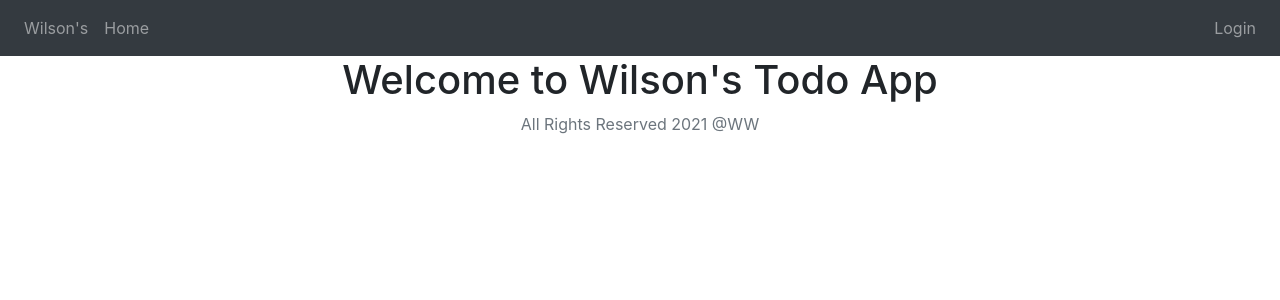
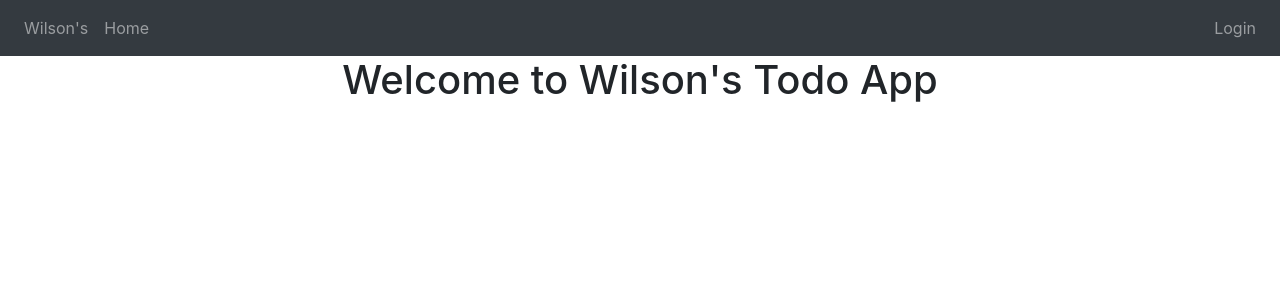
Before and after one commit to yzwang-13/todo-frontend, a React (Create React App) app: page / in a window 1280 px wide. Shown: the top 300 px of the page. Built offline with nearby package versions, Linux system fonts and the light colour scheme.

Commit message:
remove footer for now

```diff
--- a/src/components/Layouts/FooterComponent.jsx
+++ b/src/components/Layouts/FooterComponent.jsx
@@ -1,9 +1,9 @@
 const FooterComponent = (props) => {
 	return (
 		<div className="container">
-			<footer className="footer footer-copyright">
+			{/* <footer className="footer footer-copyright">
 				<span className="text-muted">All Rights Reserved 2021 @WW</span>
-			</footer>
+			</footer> */}
 		</div>
 	);
 };
```
